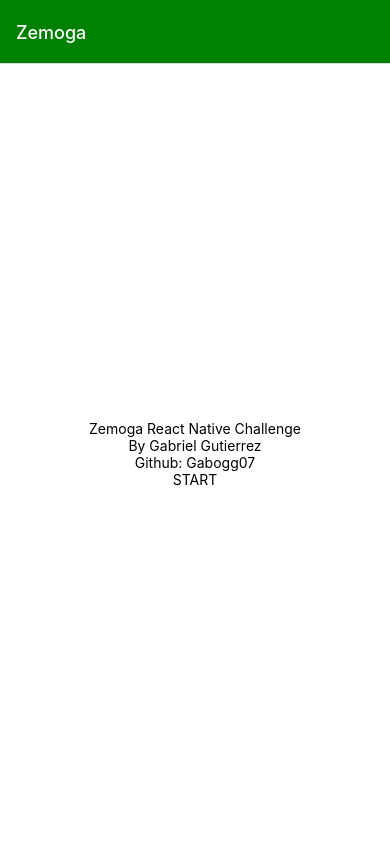
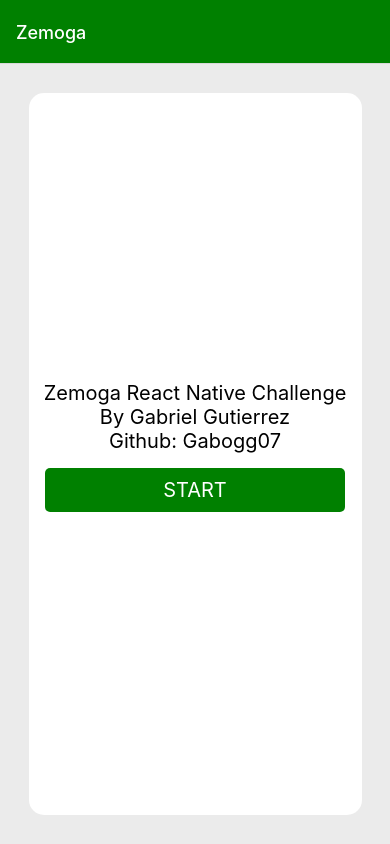
Before and after one commit to Gabogg07/zemoga, a React Native app: screen /HomeScreen in a window 390 px wide. Built offline with nearby package versions, Linux system fonts and the light colour scheme.

Commit message:
styled homeScreen

```diff
--- a/src/screens/HomeScreen.js
+++ b/src/screens/HomeScreen.js
@@ -1,30 +1,59 @@
 import { StatusBar } from 'expo-status-bar';
 import { StyleSheet, Text, View, TouchableWithoutFeedback } from 'react-native';
+import Container from '../components/Container'
 
 const HomeScreen = ({navigation}) => {
   return (
-    <View style={styles.container}>
-      <StatusBar style="auto" />
-      <Text>Zemoga React Native Challenge</Text>
-      <Text>By Gabriel Gutierrez</Text>
-      <Text>Github: Gabogg07</Text>
+    <Container style={styles.container}>
 
-      <TouchableWithoutFeedback onPress={()=>navigation.navigate('PostList')}>
-        <View>
-          <Text>START</Text>
-        </View>
-      </TouchableWithoutFeedback>
-    </View>
+      <View style={styles.segment}>
+        <StatusBar style="auto" />
+        <Text style={styles.text}>Zemoga React Native Challenge</Text>
+        <Text style={styles.text}>By Gabriel Gutierrez</Text>
+        <Text style={styles.text}>Github: Gabogg07</Text>
+
+        <TouchableWithoutFeedback onPress={()=>navigation.navigate('PostList')}>
+          <View style={styles.button}>
+            <Text style={styles.buttonText}>START</Text>
+          </View>
+        </TouchableWithoutFeedback>
+      </View>
+    </Container>
+
   );
 }
 
 const styles = StyleSheet.create({
   container: {
     flex: 1,
-    backgroundColor: '#fff',
+    backgroundColor:'#ebebeb',
     alignItems: 'center',
     justifyContent: 'center',
   },
+  segment:{
+    backgroundColor:'white',
+    alignItems: 'center',
+    justifyContent: 'center',
+    width:'90%',
+    height:'95%',
+    borderRadius:15,
+  },
+  text:{
+    fontSize:20
+  },
+  buttonText:{
+    fontSize:20,
+    color:'white',
+  },
+  button: {
+    marginVertical:15,
+    padding:10,
+    width:'90%',
+    justifyContent: 'center',
+    alignItems: 'center',
+    backgroundColor: 'green',
+    borderRadius:5
+  }
 });
 
 export default HomeScreen
```
